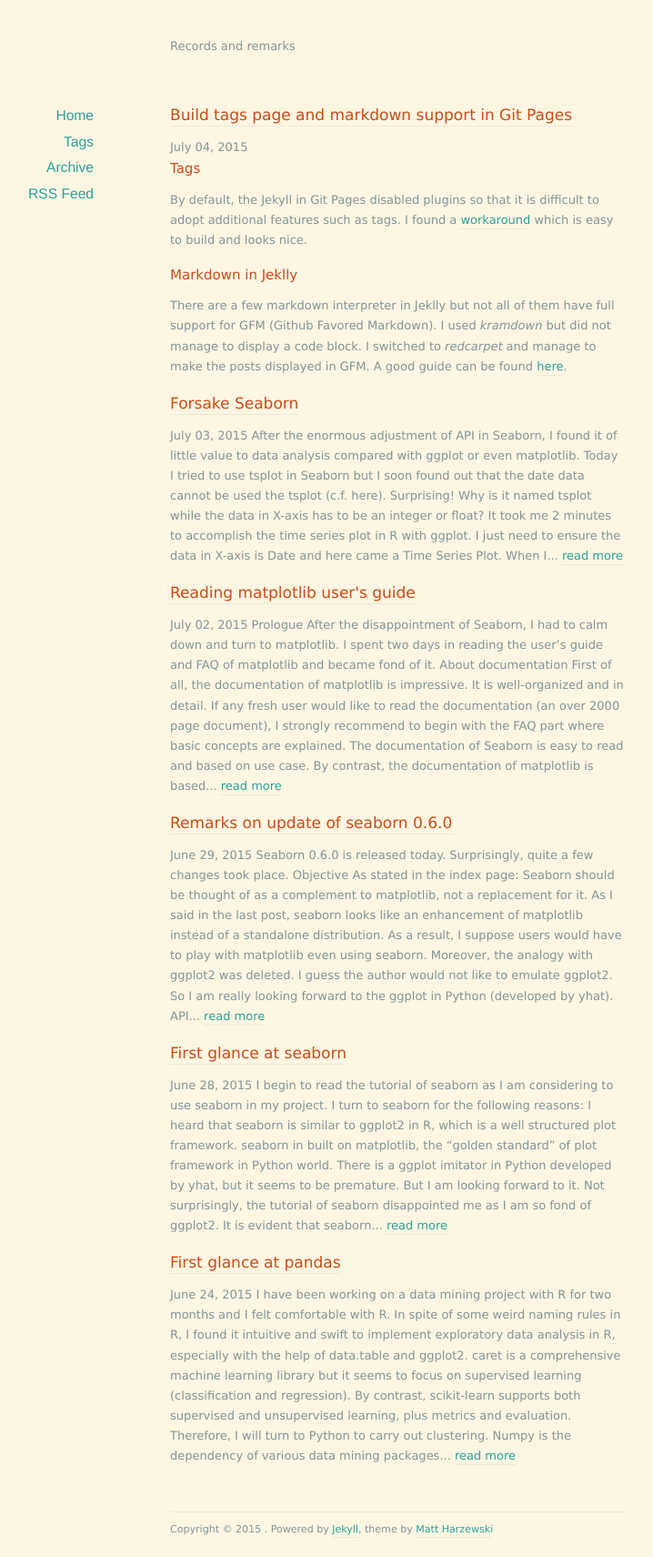
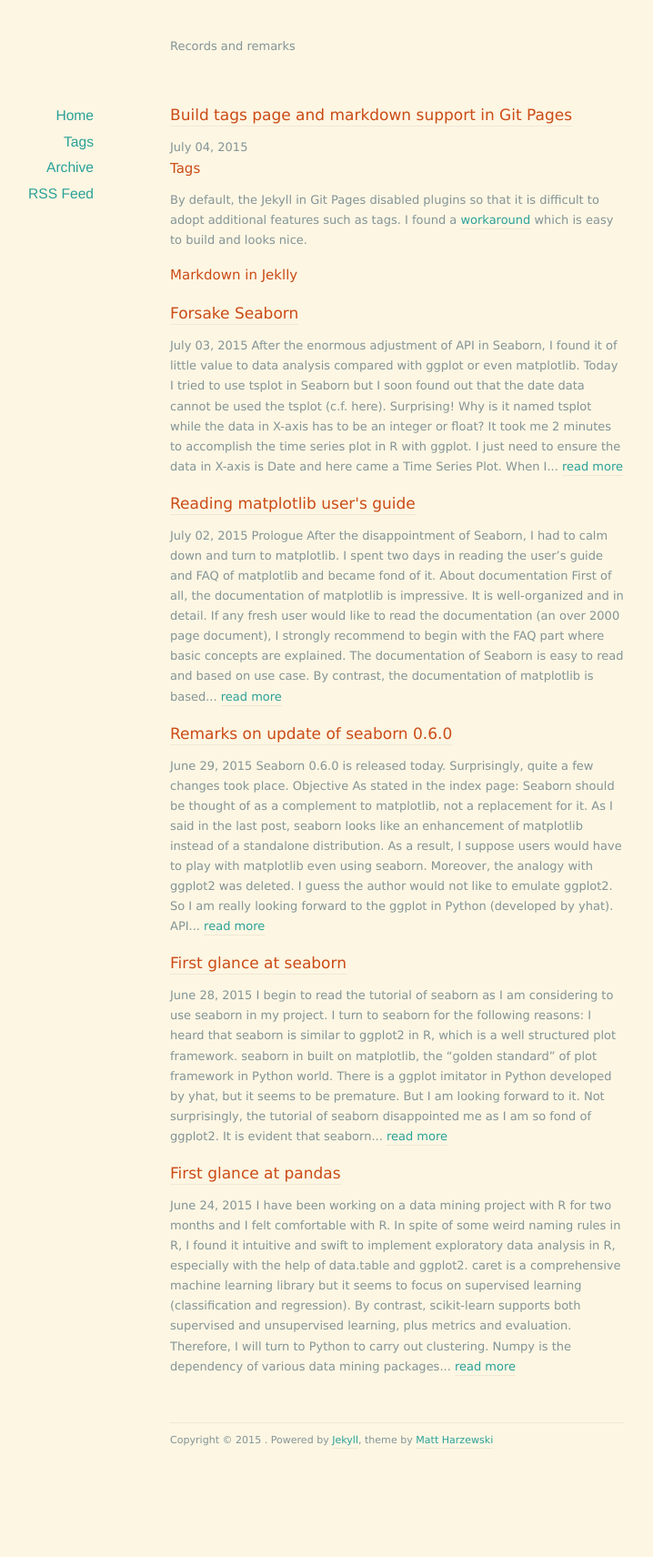
Before and after one commit to zhuzelong/zhuzelong.github.io, a Jekyll site: the page built from index.html, in a window 1280 px wide. Shown: the whole page at 91% size, without its empty margins (203-921 px from the left). Built offline with Jekyll 4.4.1, drawn with Linux system fonts in a browser that asks for light colours; nearby versions of some CDN libraries; Markdown is read by kramdown in place of the engine named in the settings; the list of posts is cut into pages by our own code; after the commit the page ends 1613 px from its top, so only the background shows below that.

Commit message:
Revert "New post"
This reverts commit 7d3acc88e00f9236bf0dd327fd62ba11f8774c63.

```diff
--- a/_posts/2015-07-04-build-tags-page-and-markdown-support-in-git-pages.md
+++ b/_posts/2015-07-04-build-tags-page-and-markdown-support-in-git-pages.md
@@ -13,5 +13,3 @@ By default, the Jekyll in Git Pages disabled plugins so that it is difficult to
 
 
 ## Markdown in Jeklly
-
-There are a few markdown interpreter in Jeklly but not all of them have full support for GFM (Github Favored Markdown). I used *kramdown* but did not manage to display a code block. I switched to *redcarpet* and manage to make the posts displayed in GFM. A good guide can be found [here](http://milanaryal.com/2015/writing-on-github-pages-and-jekyll-using-markdown/).
```
